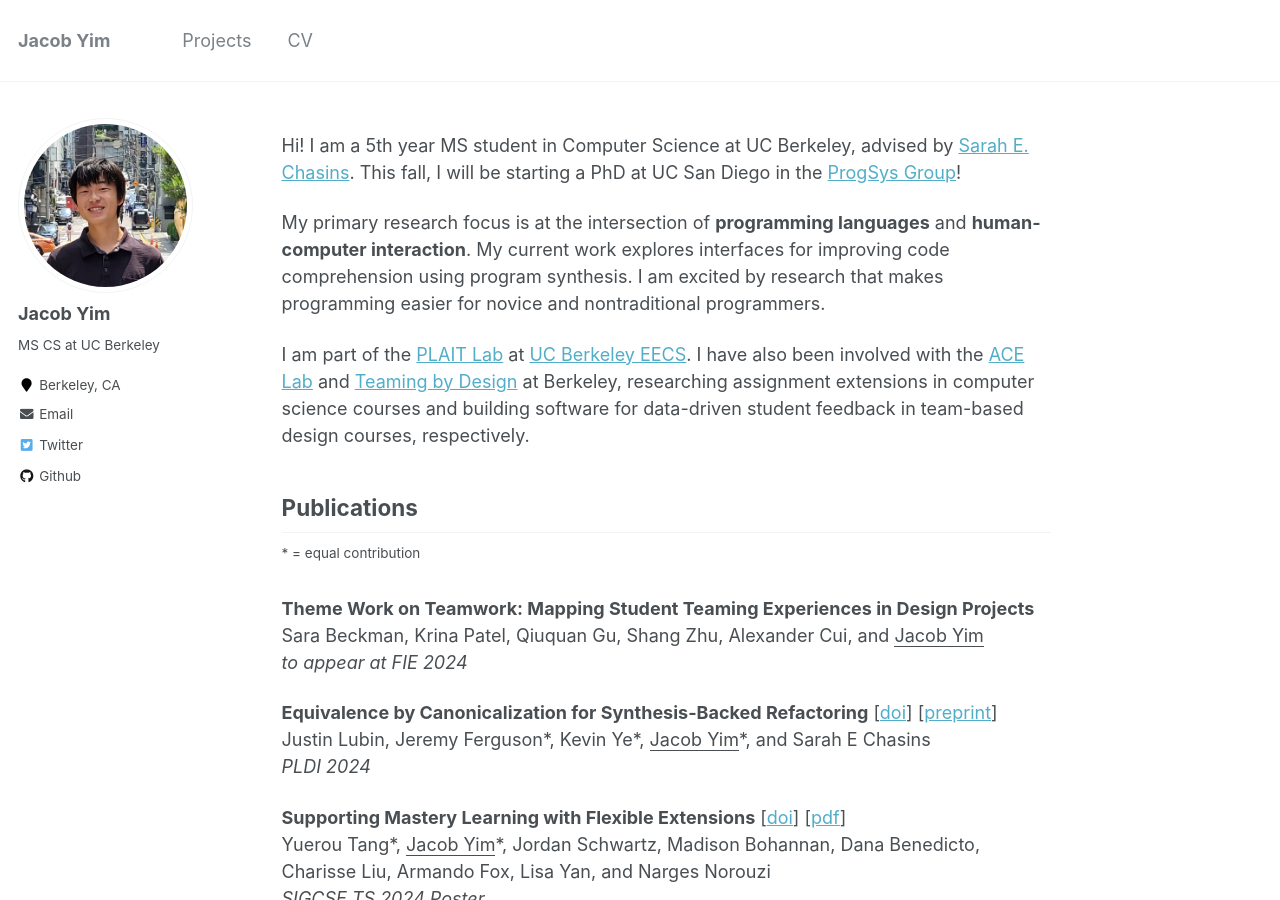
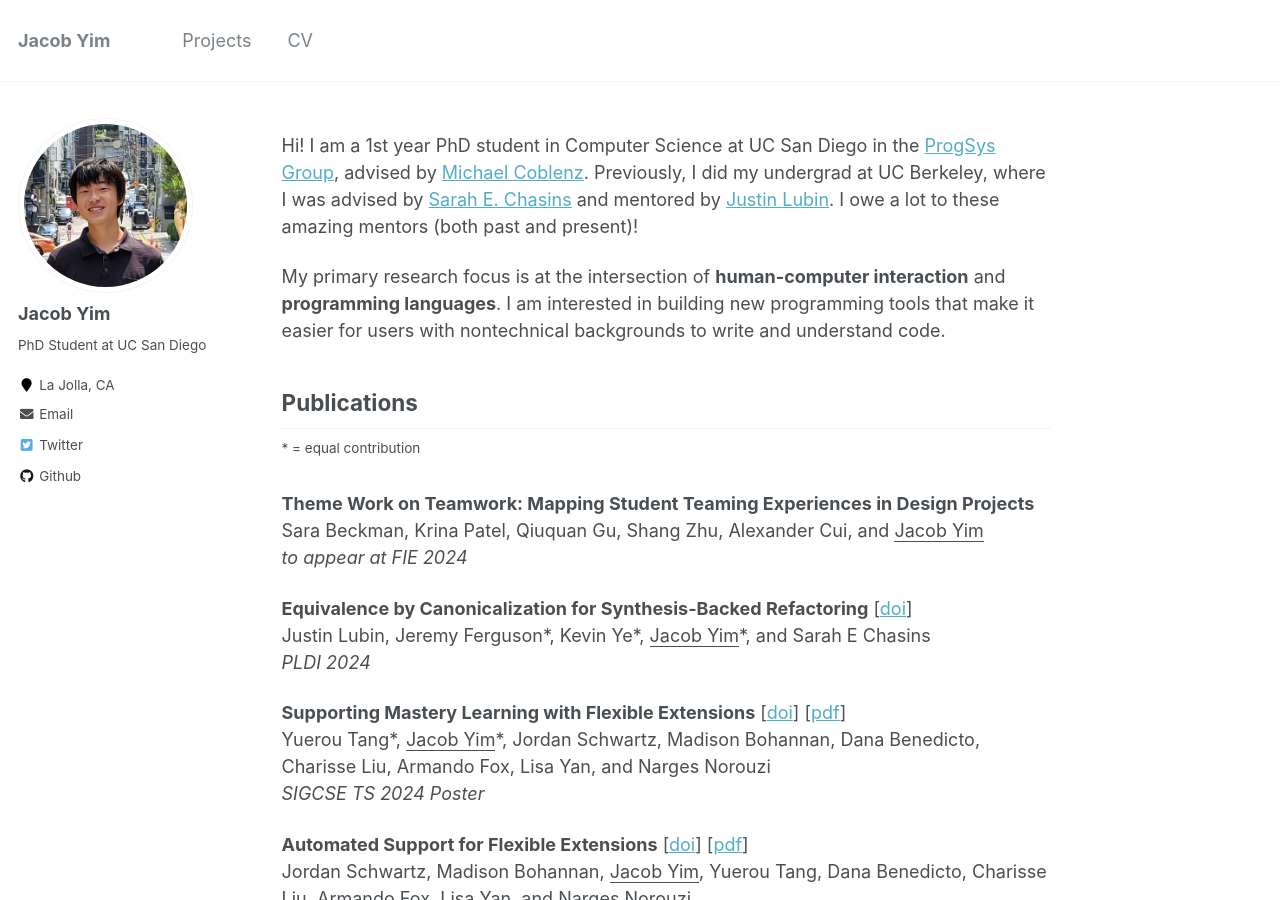
Before and after one commit to jcbym/jcbym.github.io, a Jekyll site: the page built from _pages/about.md, in a window 1280 px wide and 900 px high. Built offline with Jekyll 4.4.1, drawn with Linux system fonts in a browser that asks for light colours; some of the changed text lies outside the part shown.

Commit message:
phd updates

```diff
--- a/_config.yml
+++ b/_config.yml
@@ -10,7 +10,7 @@ locale                   : "en-US"
 title                    : "Jacob Yim"
 title_separator          : "-"
 name                     : &name "Jacob Yim"
-description              : &description "MS CS at UC Berkeley"
+description              : &description "PhD Student at UC San Diego"
 url                      : https://jcbym.github.io # the base hostname & protocol for your site e.g. "https://mmistakes.github.io"
 baseurl                  : "" # the subpath of your site, e.g. "/blog"
 repository               : "jcbym/jcbym.github.io"
@@ -82,12 +82,12 @@ analytics:
 author:
   name             : "Jacob Yim"
   avatar           : "profile.jpg"
-  bio              : "MS CS at UC Berkeley"
-  location         : "Berkeley, CA"
+  bio              : "PhD Student at UC San Diego"
+  location         : "La Jolla, CA"
   employer         :
   pubmed           :
   googlescholar    :
-  email            : "jacobyim@berkeley.edu"
+  email            : "j1yim@ucsd.edu"
   researchgate     :  # example: "https://www.researchgate.net/profile/yourprofile"
   uri              :
   bitbucket        :
--- a/_pages/about.md
+++ b/_pages/about.md
@@ -7,11 +7,9 @@ redirect_from:
   - /about.html
 ---
 
-Hi! I am a 5th year MS student in Computer Science at UC Berkeley, advised by [Sarah E. Chasins](https://schasins.com/). This fall, I will be starting a PhD at UC San Diego in the [ProgSys Group](https://cseweb.ucsd.edu/groups/progsys/)!
+Hi! I am a 1st year PhD student in Computer Science at UC San Diego in the [ProgSys Group](https://cseweb.ucsd.edu/groups/progsys/), advised by [Michael Coblenz](https://cseweb.ucsd.edu/~mcoblenz/). Previously, I did my undergrad at UC Berkeley, where I was advised by [Sarah E. Chasins](https://schasins.com/) and mentored by [Justin Lubin](https://jlubin.net/).  I owe a lot to these amazing mentors (both past and present)!
 
-My primary research focus is at the intersection of **programming languages** and **human-computer interaction**. My current work explores interfaces for improving code comprehension using program synthesis. I am excited by research that makes programming easier for novice and nontraditional programmers.
-
-I am part of the [PLAIT Lab](https://plait-lab.org/) at [UC Berkeley EECS](https://eecs.berkeley.edu/). I have also been involved with the [ACE Lab](https://acelab.berkeley.edu/) and [Teaming by Design](https://www.teamingxdesign.com/) at Berkeley, researching assignment extensions in computer science courses and building software for data-driven student feedback in team-based design courses, respectively.
+My primary research focus is at the intersection of **human-computer interaction** and **programming languages**. I am interested in building new programming tools that make it easier for users with nontechnical backgrounds to write and understand code.
 
 ## Publications
 <sup>\* = equal contribution</sup>
@@ -20,7 +18,7 @@ __Theme Work on Teamwork: Mapping Student Teaming Experiences in Design Projects
 Sara Beckman, Krina Patel, Qiuquan Gu, Shang Zhu, Alexander Cui, and <ins>Jacob Yim</ins> \
 *to appear at FIE 2024*
 
-__Equivalence by Canonicalization for Synthesis-Backed Refactoring__ [[doi](https://doi.org/10.1145/3656453)] [[preprint](https://jlubin.net/assets/pldi24-preprint.pdf)] \
+__Equivalence by Canonicalization for Synthesis-Backed Refactoring__ [[doi](https://doi.org/10.1145/3656453)] \
 Justin Lubin, Jeremy Ferguson\*, Kevin Ye\*, <ins>Jacob Yim</ins>\*, and Sarah E Chasins \
 *PLDI 2024*
 
@@ -52,8 +50,3 @@ Software Development Engineer Intern: Summer 2023, Summer 2022
 
 __Nirmata__ \
 Software Engineering Intern: Summer 2021
-
-## Other
-I teach science lessons at elementary and middle schools with [Berkeley Engineers and Mentors](https://beam.berkeley.edu). As part of the Curriculum committee, I write lessons for our students.
-
-For fun, I also run [Smash at Berkeley](https://smash.berkeley.edu), a club organizing tournaments for the Super Smash Bros. series of games.
```
Also changed, not shown: _pages/projects.md (+3 -3 lines).
